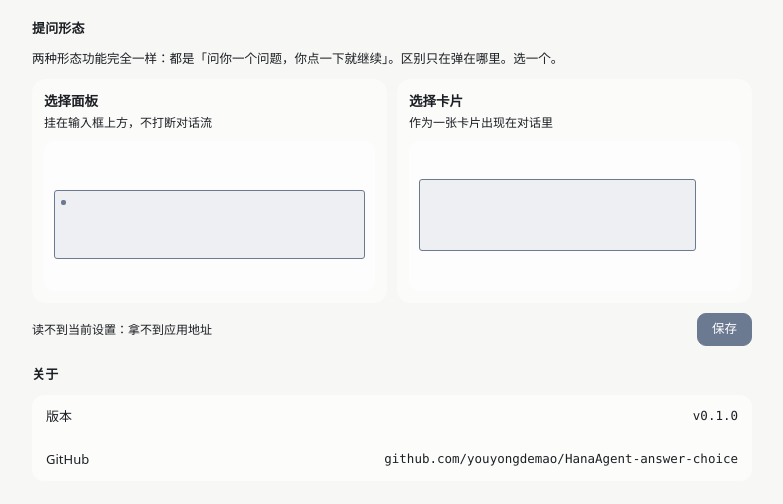
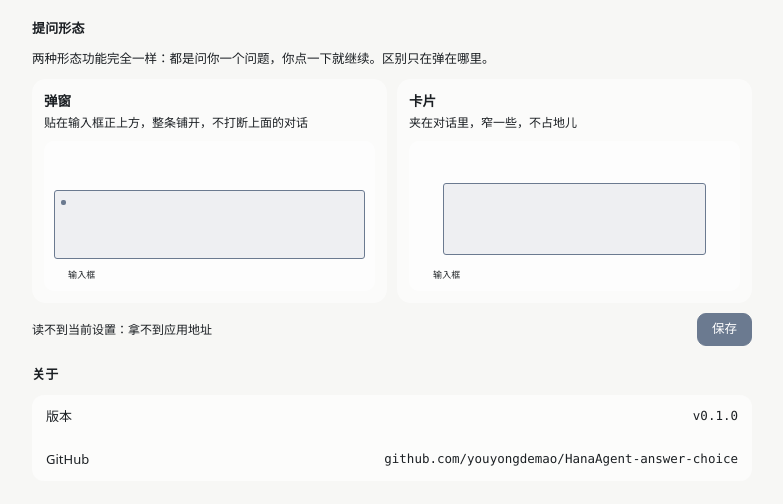
Before and after one commit to youyongdemao/HanaAgent-answer-choice, a website with bundled scripts: page ui/settings.html in a window 1280 px wide. Shown: the whole page, without its empty margins (248-1031 px from the left). Built offline with nearby package versions, Linux system fonts and the light colour scheme.

Commit message:
ui: 两种形态改叫「弹窗 / 卡片」，预览按实际差异重画
- 「面板」改称「弹窗」，用户更容易懂
- 弹窗预览改成整条铺开、紧贴输入框；卡片预览改成窄一截、夹在对话里
- 预览里加了「输入框」小标注作参照

```diff
--- a/index.js
+++ b/index.js
@@ -295,7 +295,7 @@ export default defineApp(async (sdk) => {
           {
             type: "text",
             text:
-              `选项面板已经挂在输入框上方（问题：${text}）。` +
+              `选项弹窗已经挂在输入框上方（问题：${text}）。` +
               "用户点选后，答案会作为一条新消息发回来，你收到之后再接着做，不要在这一轮里重复调用。",
           },
         ],
--- a/ui/assets/settings.css
+++ b/ui/assets/settings.css
@@ -107,7 +107,7 @@ body {
   border-radius: 3px;
 }
 
-/* 对话里的两条消息 */
+/* 对话里的消息条 */
 .dm {
   left: 10px;
   height: 6px;
@@ -116,15 +116,25 @@ body {
 
 .dm-1 {
   top: 10px;
-  right: 48px;
+  right: 56px;
 }
 
 .dm-2 {
   top: 22px;
-  right: 76px;
+  right: 84px;
 }
 
-/* 底部输入框 */
+.dm-3 {
+  top: 34px;
+  right: 62px;
+}
+
+.dm-4 {
+  top: 120px;
+  right: 72px;
+}
+
+/* 底部输入框（带一个光标，好认） */
 .d-input {
   left: 10px;
   right: 10px;
@@ -132,10 +142,28 @@ body {
   height: 18px;
   border: 1px solid var(--border, color-mix(in srgb, var(--text) 14%, transparent));
   border-radius: 6px;
+  background: color-mix(in srgb, var(--text) 4%, transparent);
 }
 
-/* 面板：贴着输入框上方的一条 */
-.d-panel {
+.d-caret {
+  top: 4px;
+  left: 6px;
+  width: 1px;
+  height: 9px;
+  background: color-mix(in srgb, var(--text) 40%, transparent);
+}
+
+.d-label {
+  left: 24px;
+  bottom: 12px;
+  font-size: 9px;
+  line-height: 1;
+  letter-spacing: .02em;
+  color: var(--text-muted, var(--text-light, var(--text)));
+}
+
+/* 弹窗：贴着输入框上方，左右整条铺开 */
+.d-popup {
   left: 10px;
   right: 10px;
   bottom: 32px;
@@ -145,15 +173,13 @@ body {
   background: color-mix(in srgb, var(--accent, #6b7a90) 10%, transparent);
 }
 
-/* 卡片：浮在消息流里 */
-.d-card {
-  left: 10px;
-  right: 44px;
-  top: 38px;
+/* 卡片：夹在对话里，明显窄一截，离输入框远 */
+.d-popup.is-card {
+  left: 34px;
+  right: 34px;
+  top: 42px;
+  bottom: auto;
   padding: 7px;
-  border: 1px solid var(--accent, #6b7a90);
-  border-radius: 8px;
-  background: color-mix(in srgb, var(--accent, #6b7a90) 10%, transparent);
 }
 
 /* 面板顶栏：点 + 标题 + 两个按钮 + 折叠箭头 */
--- a/ui/settings.html
+++ b/ui/settings.html
@@ -12,39 +12,44 @@
   <div class="st-page">
 
     <h1 class="st-title">提问形态</h1>
-    <p class="st-hint">两种形态功能完全一样：都是「问你一个问题，你点一下就继续」。区别只在弹在哪里。选一个。</p>
+    <p class="st-hint">两种形态功能完全一样：都是问你一个问题，你点一下就继续。区别只在弹在哪里。</p>
 
     <div class="st-forms">
 
       <label class="st-form" data-form="panel">
         <input class="st-radio" type="radio" name="form" value="panel">
         <span class="st-form-head">
-          <b>选择面板</b>
-          <i>挂在输入框上方，不打断对话流</i>
+          <b>弹窗</b>
+          <i>贴在输入框正上方，整条铺开，不打断上面的对话</i>
         </span>
         <span class="st-demo" aria-hidden="true">
           <span class="dm dm-1"></span>
           <span class="dm dm-2"></span>
-          <span class="d-panel">
+          <span class="dm dm-3"></span>
+          <span class="d-popup">
             <span class="d-bar"><em class="d-dot"></em><em class="d-txt"></em><em class="d-chip"></em><em class="d-chip"></em><em class="d-chev"></em></span>
             <span class="d-rows"><em class="d-q"></em><em class="d-opt"></em><em class="d-opt"></em></span>
           </span>
-          <span class="d-input"></span>
+          <span class="d-input"><em class="d-caret"></em></span>
+          <span class="d-label">输入框</span>
         </span>
       </label>
 
       <label class="st-form" data-form="card">
         <input class="st-radio" type="radio" name="form" value="card">
         <span class="st-form-head">
-          <b>选择卡片</b>
-          <i>作为一张卡片出现在对话里</i>
+          <b>卡片</b>
+          <i>夹在对话里，窄一些，不占地儿</i>
         </span>
         <span class="st-demo" aria-hidden="true">
           <span class="dm dm-1"></span>
-          <span class="d-card">
+          <span class="dm dm-2"></span>
+          <span class="d-popup is-card">
             <span class="d-rows"><em class="d-q"></em><em class="d-opt"></em><em class="d-opt"></em><em class="d-opt"></em></span>
           </span>
-          <span class="d-input"></span>
+          <span class="dm dm-4"></span>
+          <span class="d-input"><em class="d-caret"></em></span>
+          <span class="d-label">输入框</span>
         </span>
       </label>
 
```
Also changed, not shown: manifest.json.
